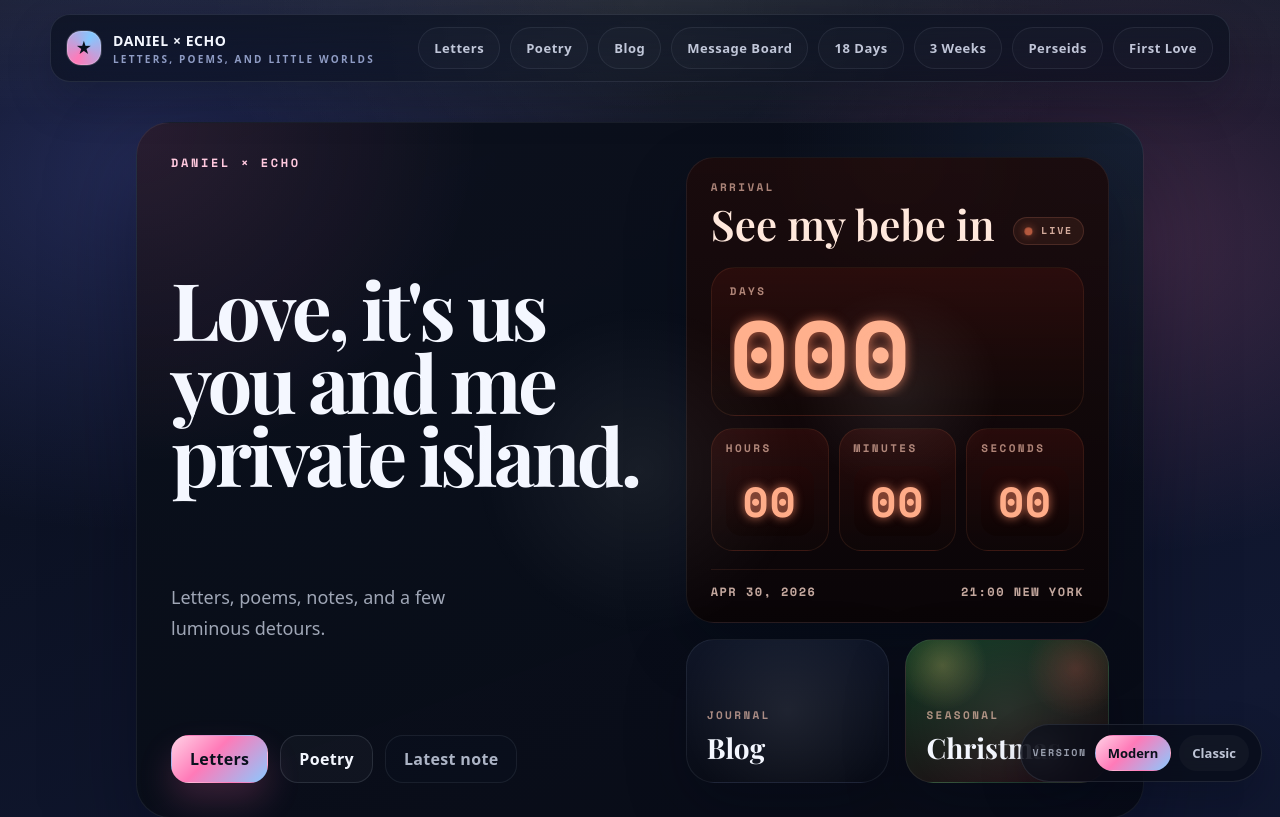
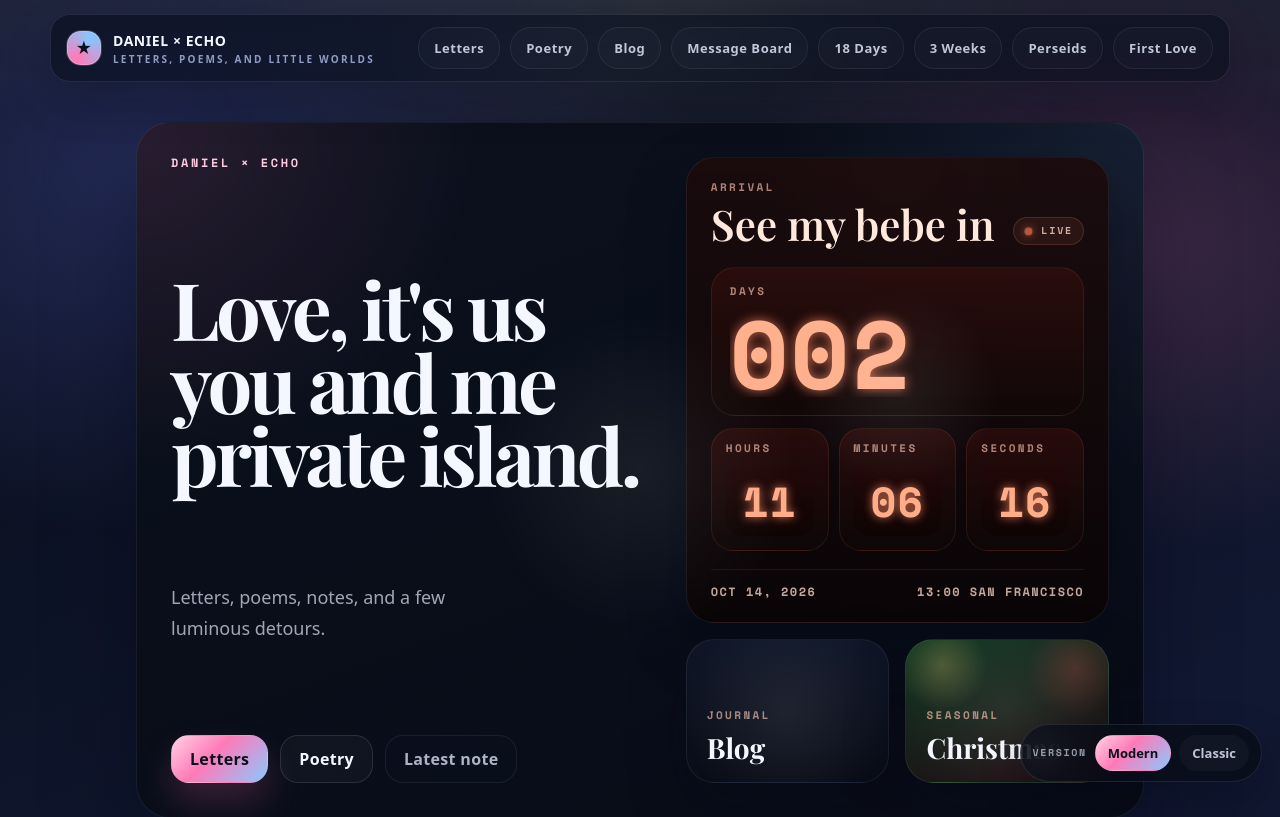
Before and after one commit to Echo0117/echo-x-daniel, a FastAPI app: page / in a window 1280 px wide. Shown: the top 817 px of the page. Run offline with FastAPI, Linux system fonts and the light colour scheme.

Commit message:
update bebe countdown to Oct 14 1pm San Francisco time
Co-Authored-By: Claude Opus 5.5 <noreply@anthropic.com>

```diff
--- a/apps/api/templates/home_modern.html
+++ b/apps/api/templates/home_modern.html
@@ -59,8 +59,8 @@
         </div>
 
         <div class="arrival-meta">
-          <span>Apr 30, 2026</span>
-          <span>21:00 New York</span>
+          <span>Oct 14, 2026</span>
+          <span>13:00 San Francisco</span>
         </div>
       </div>
 
@@ -134,7 +134,7 @@
 
   <script>
     (function(){
-      var target = new Date('2026-04-30T21:00:00-04:00');
+      var target = new Date('2026-10-14T13:00:00-07:00');
       function pad(n, width){ return String(n).padStart(width, '0'); }
       function tick(){
         var now = new Date();
```
